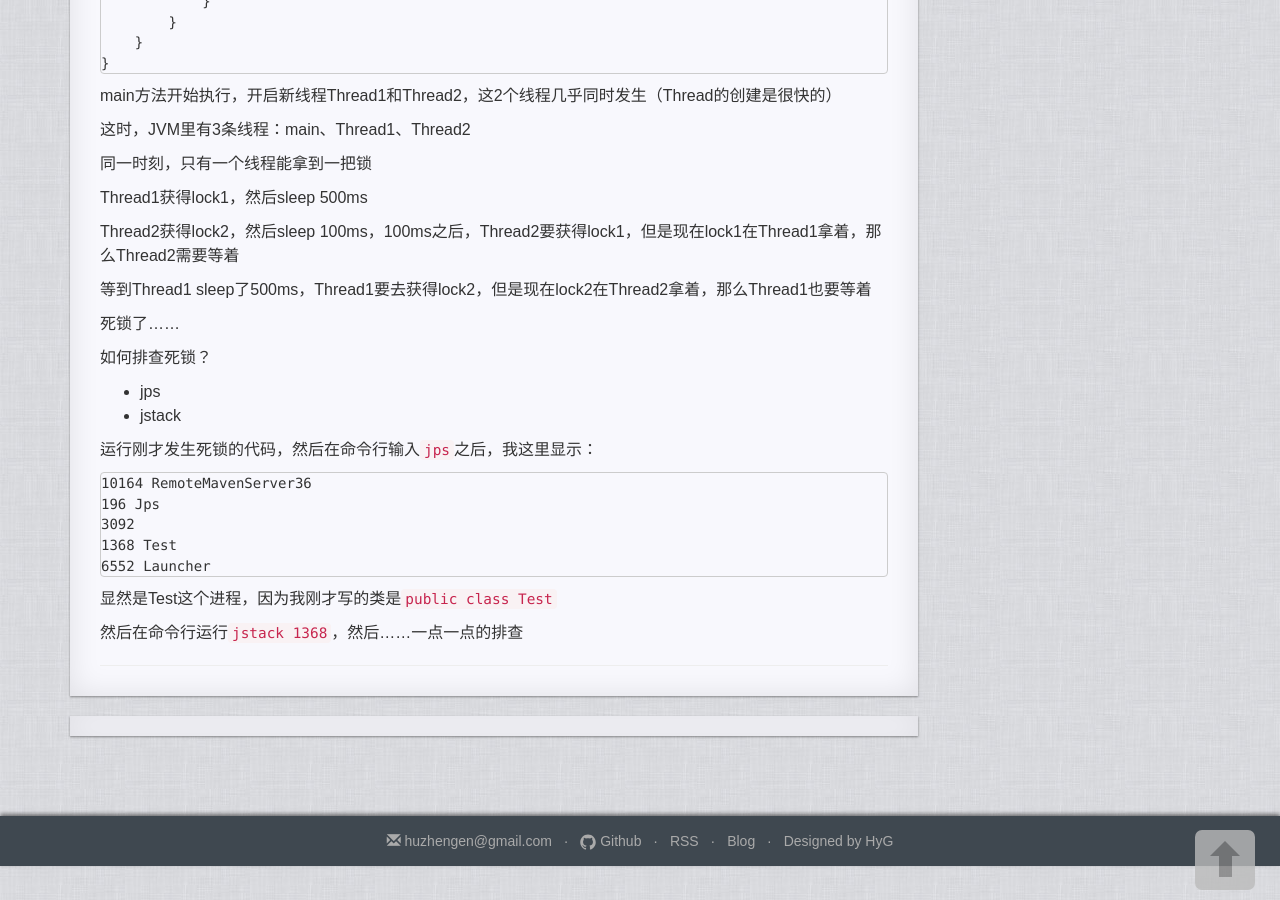
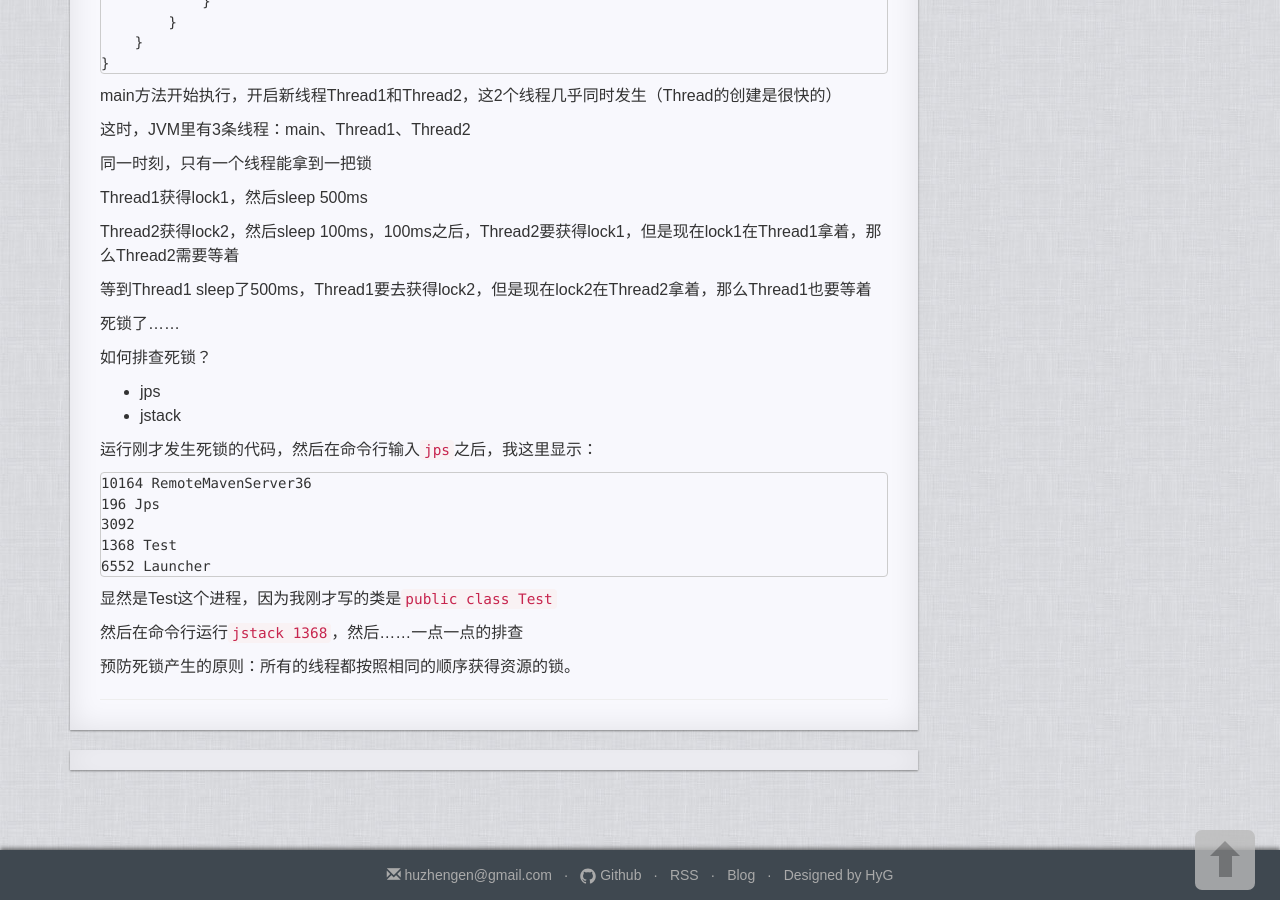
Before and after one commit to huzhengen/huzhengen.github.io, a Jekyll site: the page built from _posts/2020-01-20-thread-intro.md, in a window 1280 px wide and 900 px high, scrolled down 4777 px. Built offline with Jekyll 4.4.1, drawn with Linux system fonts in a browser that asks for light colours; nearby versions of some CDN libraries; comment, search, counter and statistics services are not loaded; a style sheet for code colours, icons or effects is not loaded.

Commit message:
线程简介

```diff
--- a/_posts/2020-01-20-thread-intro.md
+++ b/_posts/2020-01-20-thread-intro.md
@@ -260,3 +260,5 @@ Thread2获得lock2，然后sleep 100ms，100ms之后，Thread2要获得lock1，
 显然是Test这个进程，因为我刚才写的类是`public class Test`
 
 然后在命令行运行`jstack 1368`，然后......一点一点的排查
+
+预防死锁产生的原则：所有的线程都按照相同的顺序获得资源的锁。
```
